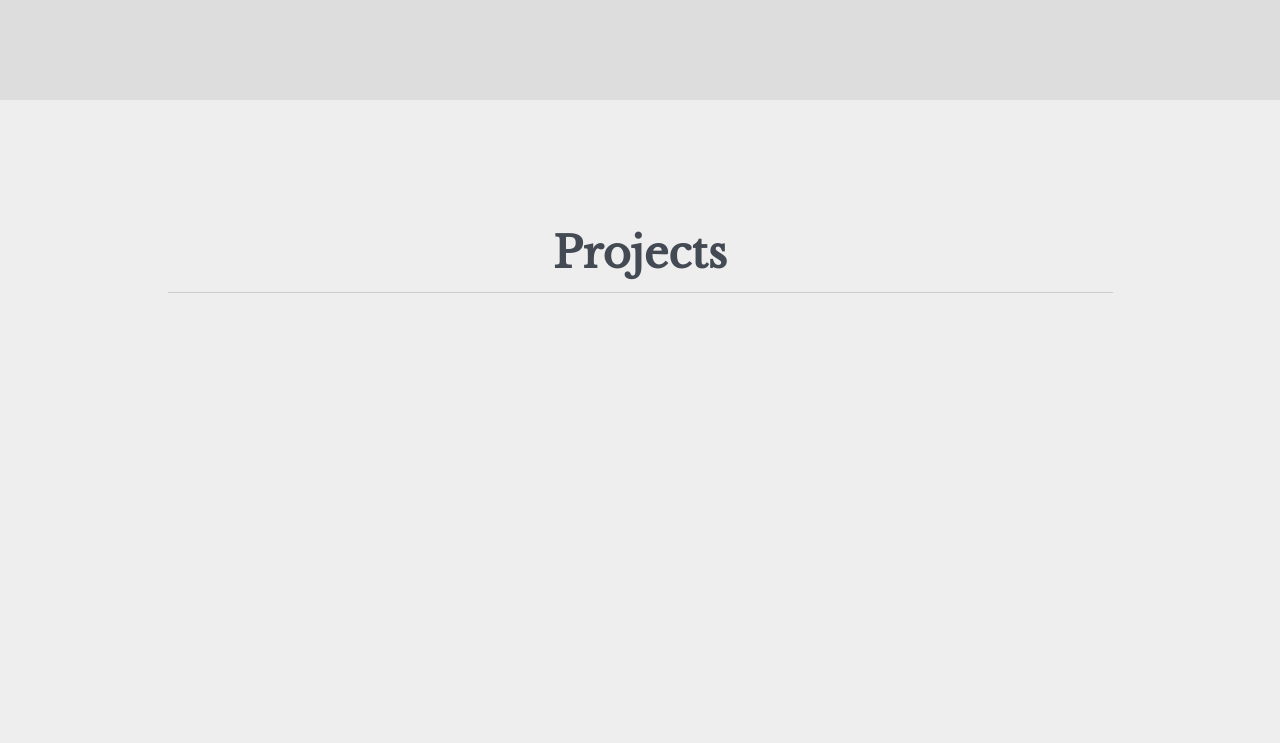
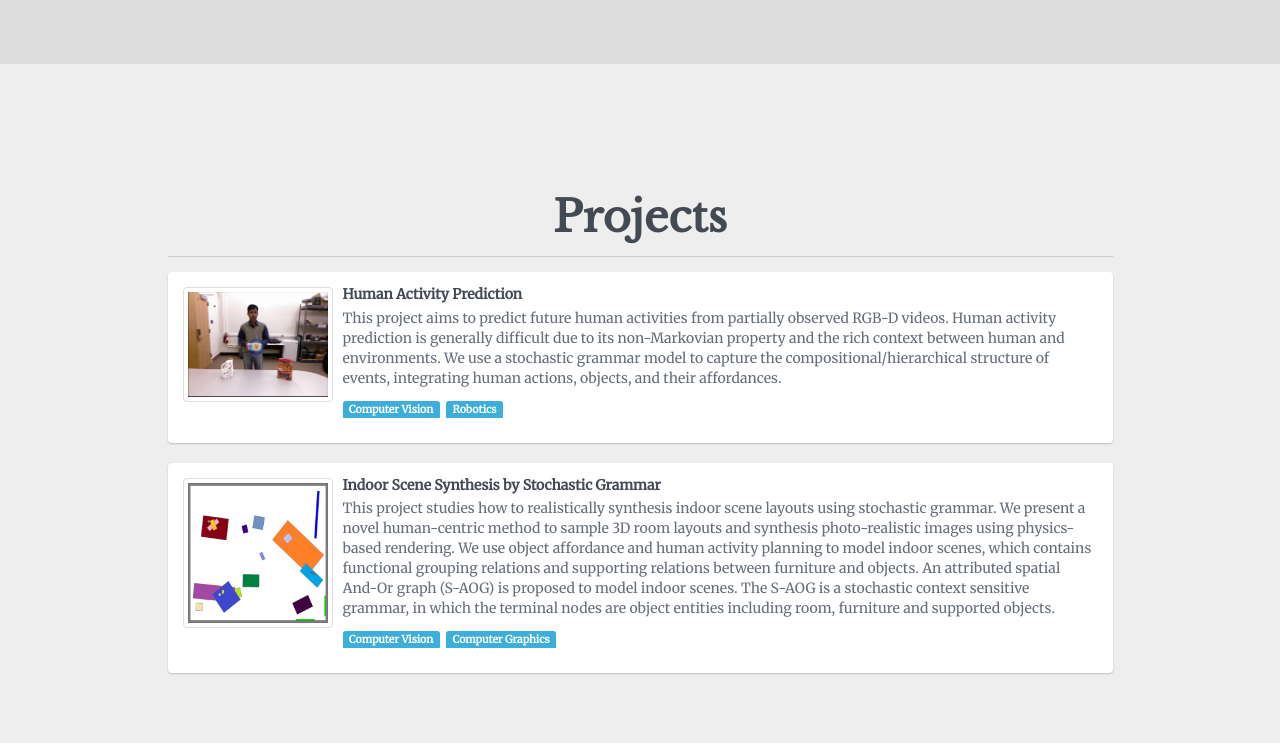
Before and after one commit to SiyuanQi/siyuanqi.github.io, a plain HTML site: page index.html in a window 1280 px wide. Shown: the part 1497-2240 px from the top of the page. Drawn offline with nearby package versions, Linux system fonts and the light colour scheme; a script that the page names is missing; files whose address does not match are found by name.

Commit message:
Projects added.

```diff
--- a/css/scrolling-nav.css
+++ b/css/scrolling-nav.css
@@ -48,14 +48,15 @@ of those sections to manage the look and feel of the site. */
     padding-top: 100px;
     text-align: left;
     background: #ddd;
-    padding-bottom: 100px;
+    padding-bottom: 5%;
 }
 
 .projects-section {
-    height: 100%;
+    height: auto;
     padding-top: 100px;
     text-align: left;
     background: #eee;
+    padding-bottom: 5%;
 }
 
 .publications-section {
--- a/index.html
+++ b/index.html
@@ -244,6 +244,61 @@
                     <div class="col-lg-1"></div>
                     <div class="col-lg-10">
                         <!--Put the contents here-->
+
+                        <!--------------- Human Prediction --------------->
+                        <div class="panel panel-default">
+                            <div class="panel-body">
+                                <ul class="media-list">
+                                    <li class="media">
+                                        <a class="pull-left" target="_blank" href=""><img
+                                            class="events-object img-thumbnail img-rounded"
+                                            src="projects/thumbnails/prediction.gif" width="150" height="150"></a>
+                                        <div class="media-body">
+                                            <h4 class="media-heading">Human Activity Prediction</h4>
+                                            <p> This project aims to predict future human activities from partially
+                                                observed RGB-D videos. Human activity prediction is generally difficult
+                                                due to its non-Markovian property and the rich context between human and
+                                                environments. We use a stochastic grammar model to capture the
+                                                compositional/hierarchical structure of events, integrating human
+                                                actions, objects, and their affordances. </p>
+
+                                            <span class="label label-primary">Computer Vision</span>&nbsp;
+                                            <span class="label label-primary">Robotics</span>&nbsp;
+                                        </div>
+                                    </li>
+                                </ul>
+                            </div>
+                        </div>
+
+                        <!--------------- Scene Synthesis --------------->
+                        <div class="panel panel-default">
+                            <div class="panel-body">
+                                <ul class="media-list">
+                                    <li class="media">
+                                        <a class="pull-left" target="_blank" href=""><img
+                                            class="events-object img-thumbnail img-rounded"
+                                            src="projects/thumbnails/scenesynthesis.gif" width="150" height="150"></a>
+                                        <div class="media-body">
+                                            <h4 class="media-heading">Indoor Scene Synthesis by Stochastic Grammar</h4>
+                                            <p>This project studies how to realistically synthesis indoor scene layouts
+                                                using stochastic grammar. We present a novel human-centric method to
+                                                sample 3D room layouts and synthesis photo-realistic images using
+                                                physics-based rendering. We use object affordance and human activity
+                                                planning to model indoor scenes, which contains functional grouping
+                                                relations and supporting relations between furniture and objects. An
+                                                attributed spatial And-Or graph (S-AOG) is proposed to model indoor
+                                                scenes. The S-AOG is a stochastic context sensitive grammar, in which
+                                                the terminal nodes are object entities including room, furniture and
+                                                supported objects. </p>
+
+                                            <span class="label label-primary">Computer Vision</span>&nbsp;
+                                            <span class="label label-primary">Computer Graphics</span>&nbsp;
+                                        </div>
+                                    </li>
+                                </ul>
+                            </div>
+                        </div>
+
                     </div>
                 </div>
             </div>
```
Also changed, not shown: projects/thumbnails/prediction.gif (added), projects/thumbnails/scenesynthesis.gif (added).
